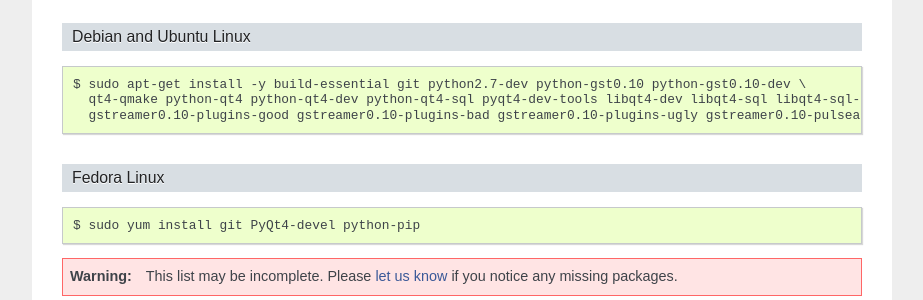
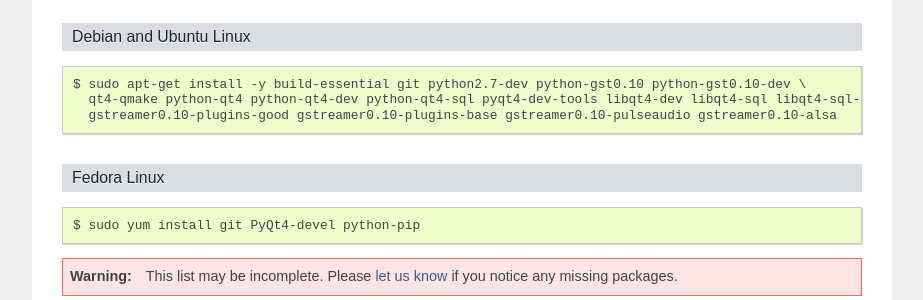
Before and after one commit to Freeseer/freeseer, a Sphinx documentation site: the page built from source/quick-start.rst, in a window 1280 px wide and 900 px high, scrolled down 1225 px. Shown: the part 183-483 px from the top of the window, without its empty margins (198-1121 px from the left). Built offline with Sphinx 7.4.7, drawn with Linux system fonts in a browser that asks for light colours.

Commit message:
Remove unavailable gstreamer packages
Remove gstreamer0.10-plugins-bad and gstreamer0.10-plugins-ugly.
The packages have no installation candidate. This may mean that the
packages are missing, have been obsoleted, or are only available from
another source.

gstreamer0.10-plugins-bad is replaced by gstreamer0.10-plugins-good and
gstreamer0.10-plugins-base.

```diff
--- a/source/quick-start.rst
+++ b/source/quick-start.rst
@@ -73,7 +73,7 @@ Debian and Ubuntu Linux
 
     $ sudo apt-get install -y build-essential git python2.7-dev python-gst0.10 python-gst0.10-dev \
       qt4-qmake python-qt4 python-qt4-dev python-qt4-sql pyqt4-dev-tools libqt4-dev libqt4-sql libqt4-sql-sqlite \
-      gstreamer0.10-plugins-good gstreamer0.10-plugins-bad gstreamer0.10-plugins-ugly gstreamer0.10-pulseaudio gstreamer0.10-alsa
+      gstreamer0.10-plugins-good gstreamer0.10-plugins-base gstreamer0.10-pulseaudio gstreamer0.10-alsa
 
 Fedora Linux
 ^^^^^^^^^^^^
```
